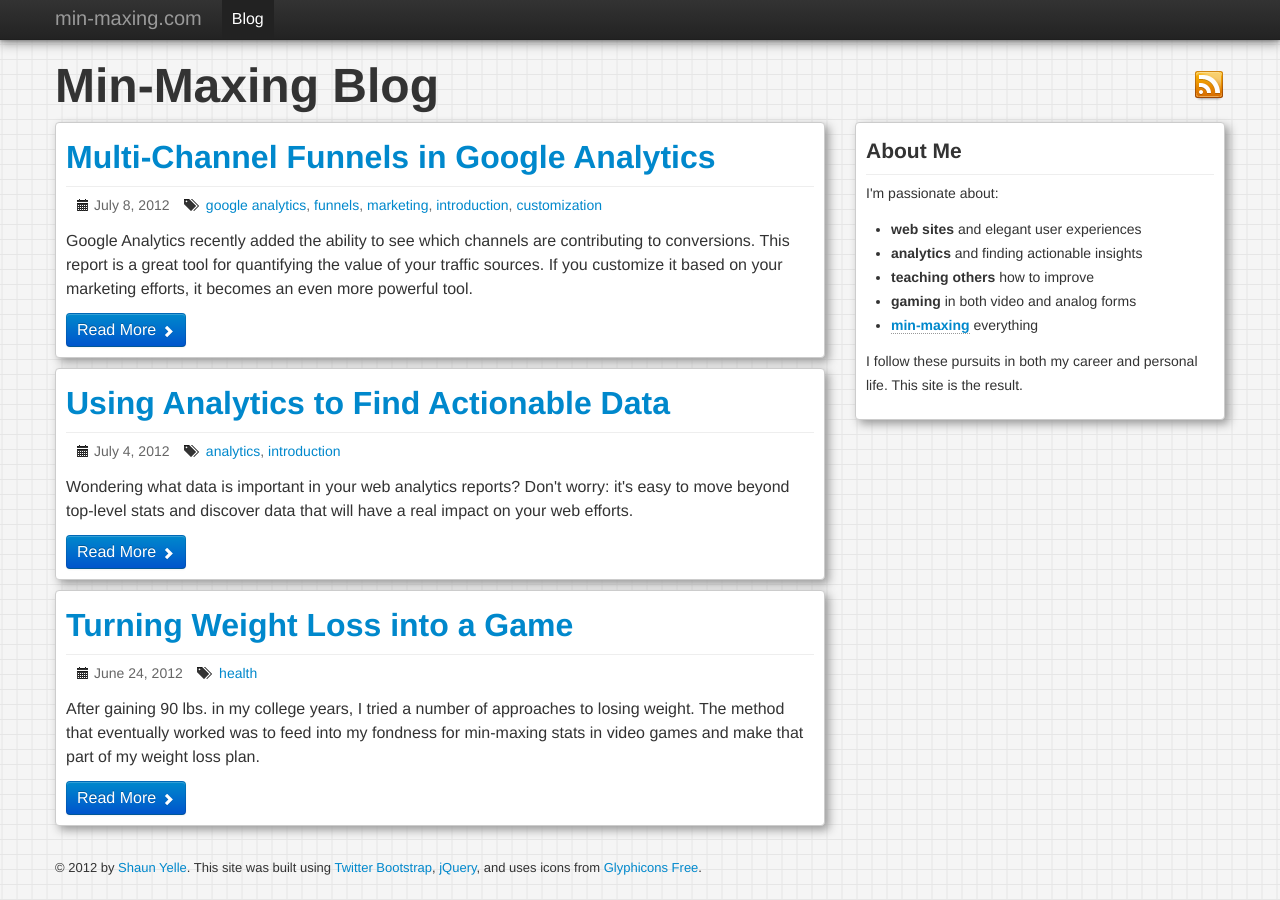
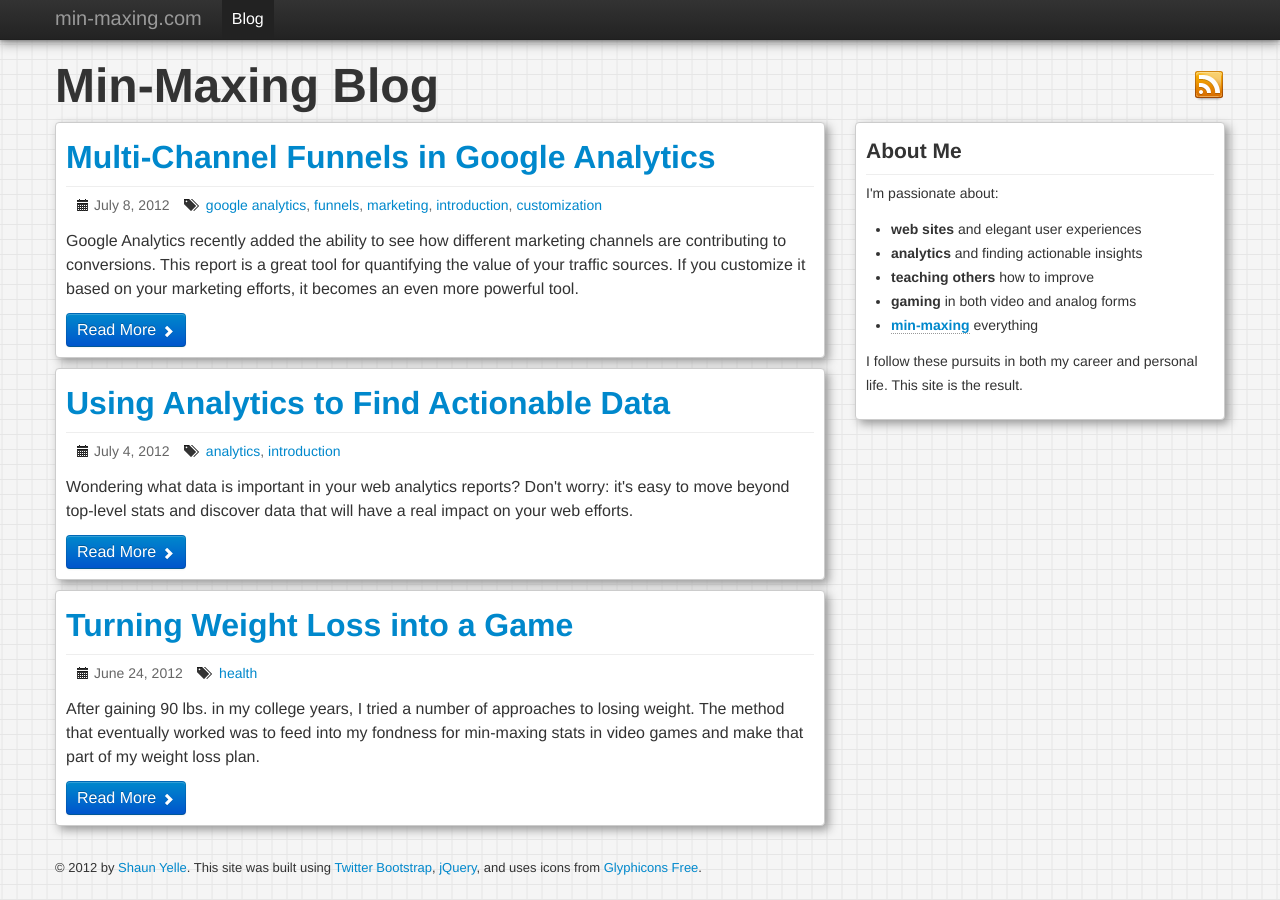
Before and after one commit to syelle/syelle.github.com, a Jekyll site: the page built from blog/index.html, in a window 1280 px wide. Built offline with Jekyll 4.4.1, drawn with Linux system fonts in a browser that asks for light colours.

Commit message:
tweak teaser

```diff
--- a/_posts/2012-07-08-multi-channel-funnels-in-google-analytics.html
+++ b/_posts/2012-07-08-multi-channel-funnels-in-google-analytics.html
@@ -1,7 +1,7 @@
 ---
 layout: post
 title: Multi-Channel Funnels in Google Analytics
-teaser: Google Analytics recently added the ability to see which channels are contributing to conversions. This report is a great tool for quantifying the value of your traffic sources. If you customize it based on your marketing efforts, it becomes an even more powerful tool.
+teaser: Google Analytics recently added the ability to see how different marketing channels are contributing to conversions. This report is a great tool for quantifying the value of your traffic sources. If you customize it based on your marketing efforts, it becomes an even more powerful tool.
 description: Learn how to customize and use the Multi-Channel Funnel report in Google Analytics.
 tags:
 - google analytics
```
